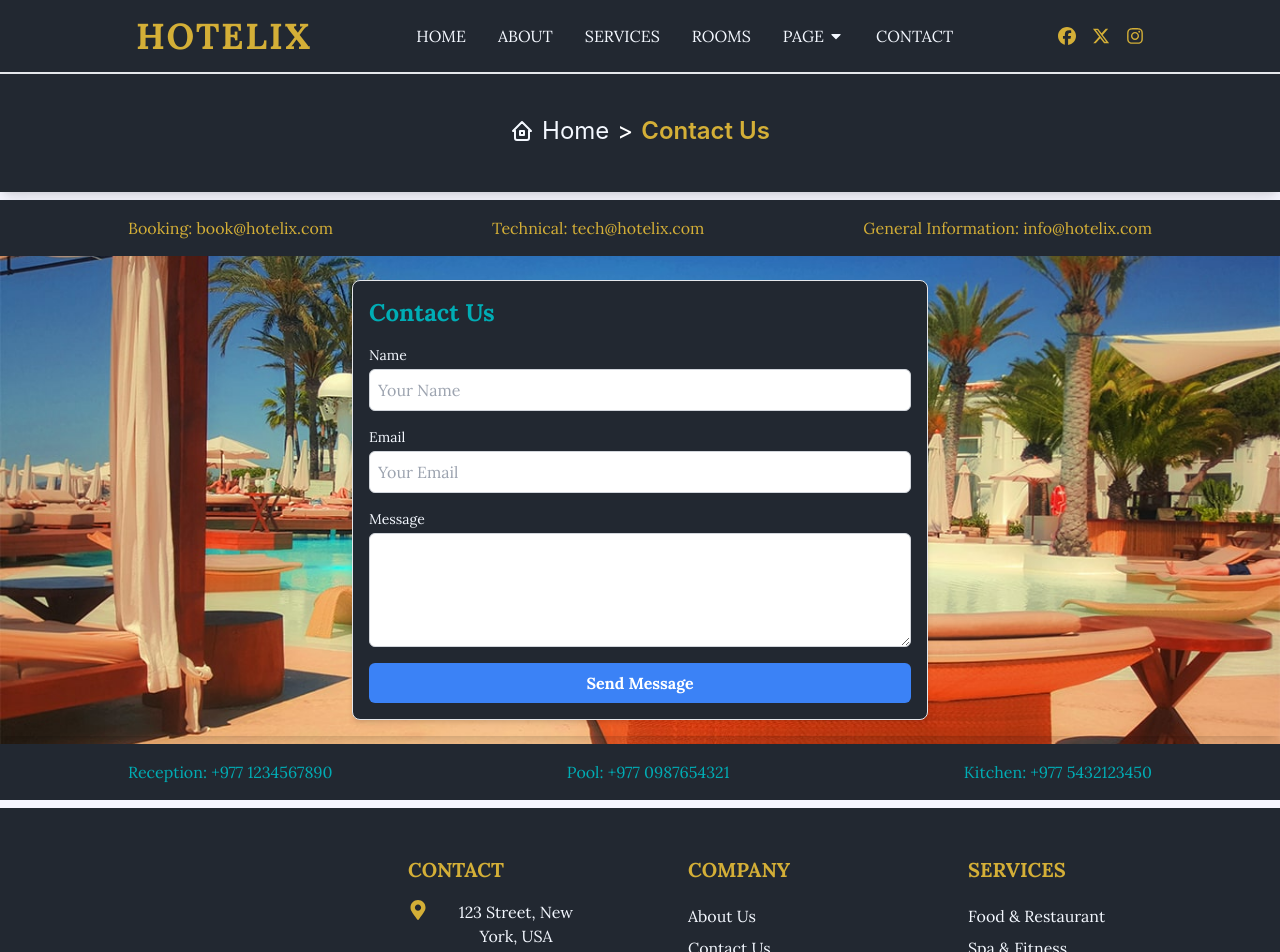
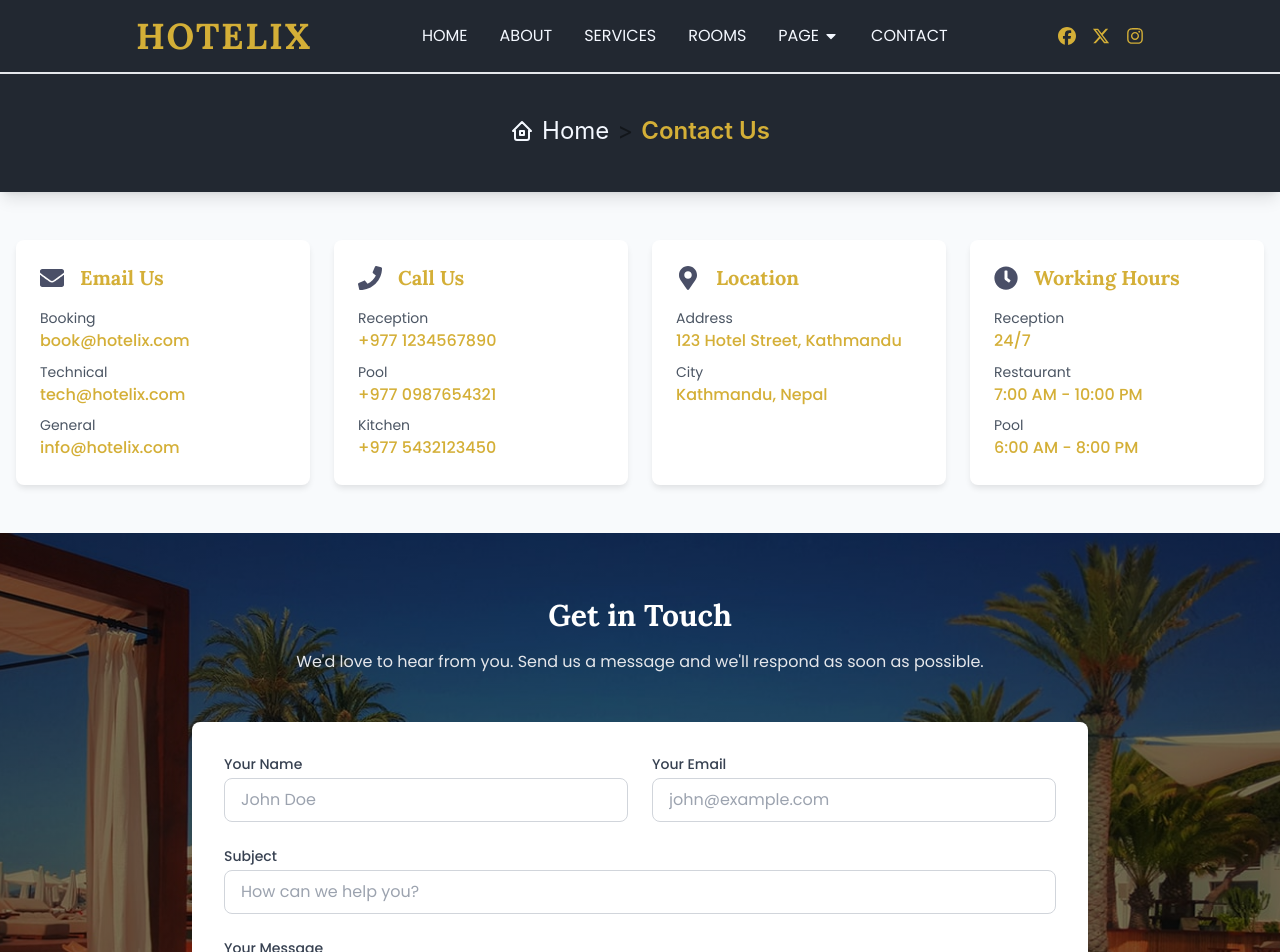
Before and after one commit to PrashantaDA/HotelIX, a React (Vite) app: page /contact in a window 1280 px wide. Shown: the top 952 px of the page. Built offline with nearby package versions, Linux system fonts and the light colour scheme.

Commit message:
Enhanced Contact Page . Updated README

```diff
--- a/src/components/ContactForm.jsx
+++ b/src/components/ContactForm.jsx
@@ -1,13 +1,16 @@
-// ContactForm.js
 import { useState } from "react";
+import { FaPaperPlane } from "react-icons/fa";
 
 const ContactForm = () => {
 	const [formData, setFormData] = useState({
 		name: "",
 		email: "",
+		subject: "",
 		message: "",
 	});
 	const [errors, setErrors] = useState({});
+	const [isSubmitting, setIsSubmitting] = useState(false);
+	const [submitSuccess, setSubmitSuccess] = useState(false);
 
 	const handleChange = (e) => {
 		const { name, value } = e.target;
@@ -15,39 +18,67 @@ const ContactForm = () => {
 			...formData,
 			[name]: value,
 		});
+		// Clear error when user starts typing
+		if (errors[name]) {
+			setErrors({
+				...errors,
+				[name]: "",
+			});
+		}
 	};
 
 	const validate = () => {
 		const newErrors = {};
-		if (!formData.name) newErrors.name = "Name is required";
-		if (!formData.email) newErrors.email = "Email is required";
+		if (!formData.name.trim()) newErrors.name = "Name is required";
+		if (!formData.email.trim()) newErrors.email = "Email is required";
 		else if (!/\S+@\S+\.\S+/.test(formData.email)) newErrors.email = "Email is invalid";
-		if (!formData.message) newErrors.message = "Message is required";
+		if (!formData.subject.trim()) newErrors.subject = "Subject is required";
+		if (!formData.message.trim()) newErrors.message = "Message is required";
 		setErrors(newErrors);
 		return Object.keys(newErrors).length === 0;
 	};
 
-	const handleSubmit = (e) => {
+	const handleSubmit = async (e) => {
 		e.preventDefault();
 		if (validate()) {
-			// Handle form submission (e.g., send data to an API)
+			setIsSubmitting(true);
+			try {
+				// Simulate API call
+				await new Promise((resolve) => setTimeout(resolve, 1000));
 				console.log("Form data submitted:", formData);
-			// Clear form
-			setFormData({ name: "", email: "", message: "" });
+				setSubmitSuccess(true);
+				setFormData({ name: "", email: "", subject: "", message: "" });
 				setErrors({});
+				// Reset success message after 5 seconds
+				setTimeout(() => setSubmitSuccess(false), 5000);
+			} catch (error) {
+				console.error("Error submitting form:", error);
+			} finally {
+				setIsSubmitting(false);
+			}
 		}
 	};
 
 	return (
-		<div className="max-w-xl mx-auto p-4 bg-dark text-extra border border-gray-200 rounded-lg shadow-md">
-			<h2 className="text-2xl font-bold mb-4">Contact Us</h2>
-			<form onSubmit={handleSubmit}>
-				<div className="mb-4">
+		<div className="card bg-white/90 backdrop-blur-sm p-8 rounded-xl shadow-xl">
+			{submitSuccess ? (
+				<div className="text-center py-8">
+					<div className="text-green-500 text-5xl mb-4">✓</div>
+					<h3 className="text-2xl font-semibold text-primary mb-2">Message Sent!</h3>
+					<p className="text-gray-600">Thank you for contacting us. We&apos;ll get back to you soon.</p>
+				</div>
+			) : (
+				<form
+					onSubmit={handleSubmit}
+					className="space-y-6"
+				>
+					<div className="grid grid-cols-1 md:grid-cols-2 gap-6">
+						<div>
 							<label
 								htmlFor="name"
-						className="block text-sm font-medium text-normal"
+								className="block text-sm font-medium text-gray-700 mb-1"
 							>
-						Name
+								Your Name
 							</label>
 							<input
 								type="text"
@@ -55,18 +86,19 @@ const ContactForm = () => {
 								name="name"
 								value={formData.name}
 								onChange={handleChange}
-						placeholder="Your Name"
-						autoComplete="off"
-						className={`mt-1 block w-full p-2 border rounded-md ${errors.name ? "border-red-500" : "border-gray-300"}`}
+								placeholder="John Doe"
+								className={`w-full px-4 py-2 rounded-lg border ${
+									errors.name ? "border-red-500" : "border-gray-300"
+								} focus:ring-2 focus:ring-primary focus:border-transparent transition-all duration-200`}
 							/>
 							{errors.name && <p className="mt-1 text-sm text-red-600">{errors.name}</p>}
 						</div>
-				<div className="mb-4">
+						<div>
 							<label
 								htmlFor="email"
-						className="block text-sm font-medium text-normal"
+								className="block text-sm font-medium text-gray-700 mb-1"
 							>
-						Email
+								Your Email
 							</label>
 							<input
 								type="email"
@@ -74,36 +106,78 @@ const ContactForm = () => {
 								name="email"
 								value={formData.email}
 								onChange={handleChange}
-						placeholder="Your Email"
-						autoComplete="off"
-						className={`mt-1 block w-full p-2 border rounded-md ${errors.email ? "border-red-500" : "border-gray-300"}`}
+								placeholder="john@example.com"
+								className={`w-full px-4 py-2 rounded-lg border ${
+									errors.email ? "border-red-500" : "border-gray-300"
+								} focus:ring-2 focus:ring-primary focus:border-transparent transition-all duration-200`}
 							/>
 							{errors.email && <p className="mt-1 text-sm text-red-600">{errors.email}</p>}
 						</div>
-				<div className="mb-4">
+					</div>
+
+					<div>
+						<label
+							htmlFor="subject"
+							className="block text-sm font-medium text-gray-700 mb-1"
+						>
+							Subject
+						</label>
+						<input
+							type="text"
+							id="subject"
+							name="subject"
+							value={formData.subject}
+							onChange={handleChange}
+							placeholder="How can we help you?"
+							className={`w-full px-4 py-2 rounded-lg border ${
+								errors.subject ? "border-red-500" : "border-gray-300"
+							} focus:ring-2 focus:ring-primary focus:border-transparent transition-all duration-200`}
+						/>
+						{errors.subject && <p className="mt-1 text-sm text-red-600">{errors.subject}</p>}
+					</div>
+
+					<div>
 						<label
 							htmlFor="message"
-						className="block text-sm font-medium text-normal"
+							className="block text-sm font-medium text-gray-700 mb-1"
 						>
-						Message
+							Your Message
 						</label>
 						<textarea
 							id="message"
 							name="message"
-						rows="4"
+							rows="5"
 							value={formData.message}
 							onChange={handleChange}
-						className={`mt-1 block w-full p-2 border rounded-md ${errors.message ? "border-red-500" : "border-gray-300"}`}
+							placeholder="Write your message here..."
+							className={`w-full px-4 py-2 rounded-lg border ${
+								errors.message ? "border-red-500" : "border-gray-300"
+							} focus:ring-2 focus:ring-primary focus:border-transparent transition-all duration-200 resize-none`}
 						/>
 						{errors.message && <p className="mt-1 text-sm text-red-600">{errors.message}</p>}
 					</div>
+
 					<button
 						type="submit"
-					className="w-full py-2 px-4 bg-blue-500 text-white font-bold rounded-md hover:bg-blue-600"
+						disabled={isSubmitting}
+						className={`w-full py-3 px-6 rounded-lg bg-primary text-white font-semibold
+							flex items-center justify-center gap-2 transition-all duration-200
+							${isSubmitting ? "opacity-70 cursor-not-allowed" : "hover:bg-primary/90 hover:shadow-lg"}`}
 					>
+						{isSubmitting ? (
+							<>
+								<div className="w-5 h-5 border-2 border-white border-t-transparent rounded-full animate-spin"></div>
+								Sending...
+							</>
+						) : (
+							<>
+								<FaPaperPlane />
 								Send Message
+							</>
+						)}
 					</button>
 				</form>
+			)}
 		</div>
 	);
 };
--- a/src/index.css
+++ b/src/index.css
@@ -1,16 +1,36 @@
-@import url("https://fonts.googleapis.com/css2?family=Lora:ital,wght@0,300;0,400;0,700;0,900;1,300;1,400;1,700;1,900&display=swap");
+@import url("https://fonts.googleapis.com/css2?family=Lora:ital,wght@0,300;0,400;0,700;0,900;1,300;1,400;1,700;1,900&family=Poppins:wght@300;400;500;600;700&display=swap");
 
 @tailwind base;
 @tailwind components;
 @tailwind utilities;
 
+:root {
+	--primary-color: #1a365d;
+	--secondary-color: #d4af37;
+	--background-color: #f8fafc;
+	--text-color: #2d3748;
+	--accent-color: #e2e8f0;
+}
+
 body {
 	overflow-x: hidden;
-	font-family: "Lora", serif;
-	background: #f6f6ff;
+	font-family: "Poppins", sans-serif;
+	background: var(--background-color);
+	color: var(--text-color);
+	line-height: 1.6;
 }
 
-/* Additional styles */
+h1,
+h2,
+h3,
+h4,
+h5,
+h6 {
+	font-family: "Lora", serif;
+	font-weight: 700;
+}
+
+/* Enhanced dropdown styles */
 .header-dropdown {
 	position: relative;
 }
@@ -18,13 +38,14 @@ body {
 .header-dropdown-content {
 	display: none;
 	position: absolute;
-	background-color: #ccc;
-	box-shadow: 0px 8px 16px 0px rgba(0, 0, 0, 0.2);
+	background-color: white;
+	box-shadow: 0 4px 6px -1px rgba(0, 0, 0, 0.1), 0 2px 4px -1px rgba(0, 0, 0, 0.06);
 	z-index: 1;
-	width: 160px;
-	padding: 12px 16px;
-	border-radius: 4px;
+	width: 200px;
+	padding: 1rem;
+	border-radius: 0.5rem;
 	transition: all 0.3s ease;
+	border: 1px solid var(--accent-color);
 }
 
 .header-dropdown:hover .header-dropdown-content,
@@ -32,29 +53,34 @@ body {
 	display: block;
 }
 
+/* Enhanced contact background */
 .contact-bg {
-	background: url("./assets/img/carousel-2.jpg") no-repeat center center;
+	background: linear-gradient(rgba(0, 0, 0, 0.5), rgba(0, 0, 0, 0.5)), url("./assets/img/carousel-2.jpg") no-repeat center center;
 	background-size: cover;
 }
 
+/* Mobile menu enhancements */
 @media (max-width: 768px) {
 	.menu-open {
 		display: flex !important;
 		flex-direction: column;
-		gap: 10px;
-		background-color: #333;
-		padding: 10px;
-		border-radius: 4px;
+		gap: 1rem;
+		background-color: white;
+		padding: 1.5rem;
+		border-radius: 0.5rem;
+		box-shadow: 0 4px 6px -1px rgba(0, 0, 0, 0.1);
 	}
 }
 
+/* Enhanced decorative line */
 .line::before,
 .line::after {
 	content: "";
 	position: absolute;
 	top: 50%;
 	width: 4rem;
-	border-top: 2px solid #d4af37;
+	border-top: 2px solid var(--secondary-color);
+	transition: all 0.3s ease;
 }
 
 .line::before {
@@ -64,10 +90,34 @@ body {
 	right: -5.4rem;
 }
 
-.ant-breadcrumb-separator {
-	color: #fff !important;
+/* Button styles */
+.btn-primary {
+	background-color: var(--primary-color);
+	color: white;
+	padding: 0.75rem 1.5rem;
+	border-radius: 0.375rem;
+	transition: all 0.3s ease;
 }
 
+.btn-primary:hover {
+	background-color: #2c5282;
+	transform: translateY(-1px);
+}
+
+/* Card styles */
+.card {
+	background: white;
+	border-radius: 0.5rem;
+	box-shadow: 0 4px 6px -1px rgba(0, 0, 0, 0.1);
+	transition: all 0.3s ease;
+}
+
+.card:hover {
+	transform: translateY(-2px);
+	box-shadow: 0 10px 15px -3px rgba(0, 0, 0, 0.1);
+}
+
+/* Responsive adjustments */
 @media (max-width: 1024px) {
 	.line::before,
 	.line::after {
@@ -81,3 +131,21 @@ body {
 		right: -3.5rem;
 	}
 }
+
+/* Custom scrollbar */
+::-webkit-scrollbar {
+	width: 8px;
+}
+
+::-webkit-scrollbar-track {
+	background: var(--accent-color);
+}
+
+::-webkit-scrollbar-thumb {
+	background: var(--primary-color);
+	border-radius: 4px;
+}
+
+::-webkit-scrollbar-thumb:hover {
+	background: #2c5282;
+}
--- a/src/pages/Contact.jsx
+++ b/src/pages/Contact.jsx
@@ -1,32 +1,111 @@
 import { useEffect } from "react";
 import PageHeader from "../components/PageHeader";
 import ContactForm from "../components/ContactForm";
+import { FaEnvelope, FaPhone, FaMapMarkerAlt, FaClock } from "react-icons/fa";
 
 const Contact = () => {
 	useEffect(() => {
 		window.scrollTo(0, 0);
 	}, []);
+
+	const contactInfo = [
+		{
+			icon: <FaEnvelope className="text-2xl text-secondary" />,
+			title: "Email Us",
+			details: [
+				{ label: "Booking", value: "book@hotelix.com" },
+				{ label: "Technical", value: "tech@hotelix.com" },
+				{ label: "General", value: "info@hotelix.com" },
+			],
+		},
+		{
+			icon: <FaPhone className="text-2xl text-secondary" />,
+			title: "Call Us",
+			details: [
+				{ label: "Reception", value: "+977 1234567890" },
+				{ label: "Pool", value: "+977 0987654321" },
+				{ label: "Kitchen", value: "+977 5432123450" },
+			],
+		},
+		{
+			icon: <FaMapMarkerAlt className="text-2xl text-secondary" />,
+			title: "Location",
+			details: [
+				{ label: "Address", value: "123 Hotel Street, Kathmandu" },
+				{ label: "City", value: "Kathmandu, Nepal" },
+			],
+		},
+		{
+			icon: <FaClock className="text-2xl text-secondary" />,
+			title: "Working Hours",
+			details: [
+				{ label: "Reception", value: "24/7" },
+				{ label: "Restaurant", value: "7:00 AM - 10:00 PM" },
+				{ label: "Pool", value: "6:00 AM - 8:00 PM" },
+			],
+		},
+	];
+
 	return (
-		<div>
+		<div className="min-h-screen bg-background">
 			<PageHeader title="Contact Us" />
-			<div className="contact-bg">
-				<div className=" bg-dark my-2">
-					<div className="flex items-center justify-between w-4/5 mx-auto py-4 text-primary flex-wrap gap-4">
-						<p>Booking: book@hotelix.com</p>
-						<p>Technical: tech@hotelix.com</p>
-						<p>General Information: info@hotelix.com</p>
-					</div>
+
+			{/* Contact Information Cards */}
+			<div className="container mx-auto px-4 py-12">
+				<div className="grid grid-cols-1 md:grid-cols-2 lg:grid-cols-4 gap-6">
+					{contactInfo.map((info, index) => (
+						<div
+							key={index}
+							className="card p-6 hover:shadow-lg transition-all duration-300"
+						>
+							<div className="flex items-center gap-4 mb-4">
+								{info.icon}
+								<h3 className="text-xl font-semibold text-primary">{info.title}</h3>
+							</div>
+							<div className="space-y-2">
+								{info.details.map((detail, idx) => (
+									<div
+										key={idx}
+										className="flex flex-col"
+									>
+										<span className="text-sm text-gray-600">{detail.label}</span>
+										<span className="font-medium text-primary">{detail.value}</span>
+									</div>
+								))}
+							</div>
+						</div>
+					))}
 				</div>
-				<div className="py-4  text-primary shadow-lg ">
-					<div>
+			</div>
+
+			{/* Contact Form Section */}
+			<div className="contact-bg py-16">
+				<div className="container mx-auto px-4">
+					<div className="max-w-4xl mx-auto">
+						<div className="text-center mb-12">
+							<h2 className="text-3xl font-bold text-white mb-4">Get in Touch</h2>
+							<p className="text-gray-200">We'd love to hear from you. Send us a message and we'll respond as soon as possible.</p>
+						</div>
 						<ContactForm />
 					</div>
 				</div>
-				<div className="bg-dark my-2">
-					<div className="flex items-center justify-between w-4/5 mx-auto py-4 text-extra flex-wrap gap-4">
-						<p>Reception: +977 1234567890 </p>
-						<p>Pool: +977 0987654321 </p>
-						<p>Kitchen: +977 5432123450 </p>
+			</div>
+
+			{/* Map Section */}
+			<div className="container mx-auto px-4 py-12">
+				<div className="card p-6">
+					<h3 className="text-2xl font-semibold text-primary mb-6">Find Us</h3>
+					<div className="aspect-w-16 aspect-h-9">
+						<iframe
+							src="https://www.google.com/maps/embed?pb=!1m18!1m12!1m3!1d3532.4643173158867!2d85.31727761509467!3d27.709543982784!2m3!1f0!2f0!3f0!3m2!1i1024!2i768!4f13.1!3m3!1m2!1s0x39eb1907b05d4f6f%3A0x3b9d3c6b3c6b3c6b!2sKathmandu%2C%20Nepal!5e0!3m2!1sen!2snp!4v1620000000000!5m2!1sen!2snp"
+							width="100%"
+							height="450"
+							style={{ border: 0 }}
+							allowFullScreen=""
+							loading="lazy"
+							referrerPolicy="no-referrer-when-downgrade"
+							className="rounded-lg"
+						></iframe>
 					</div>
 				</div>
 			</div>
```
Also changed, not shown: 2 other files (tests, documents, lock files or other folders). Lines whose indentation alone changed are shown as unchanged.
